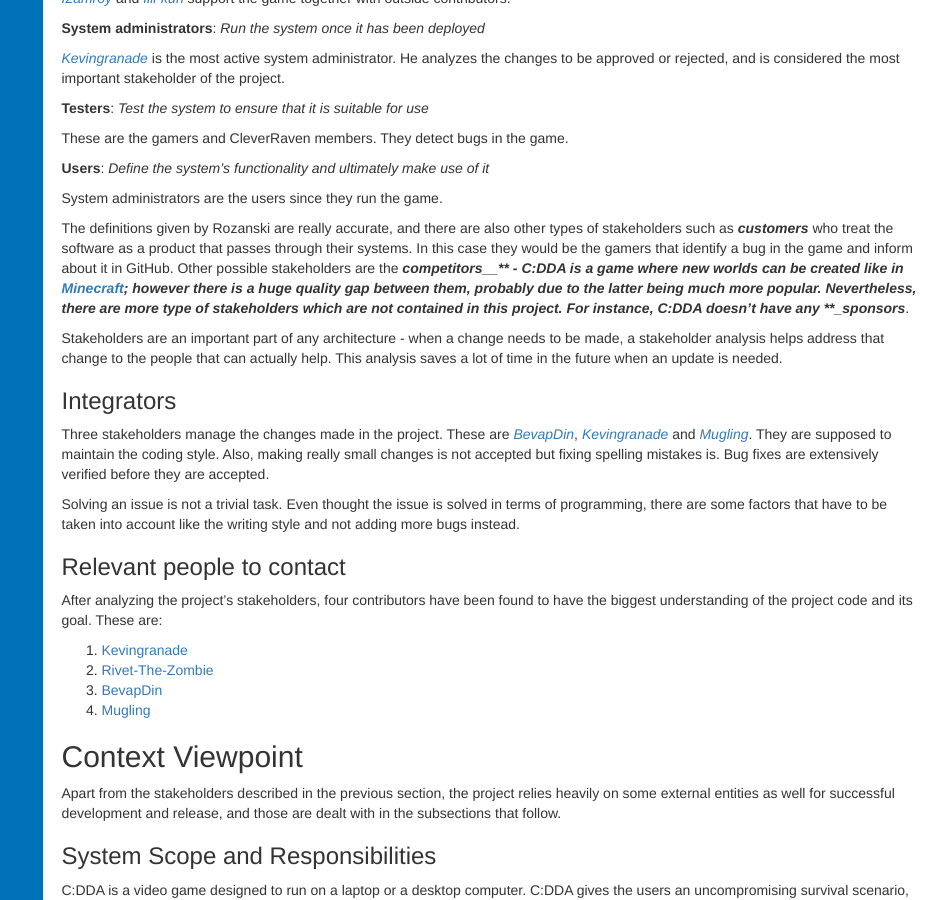
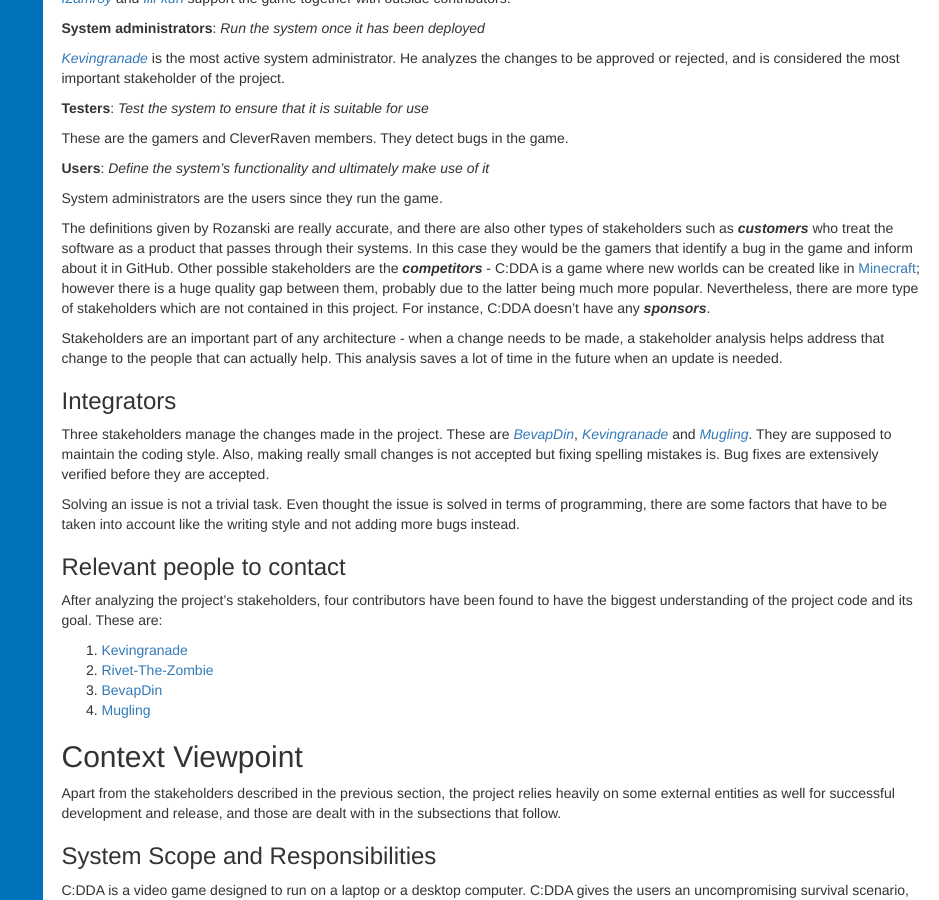
Before and after one commit to SERG-Delft/desosa2019, a Jekyll site: the page built from chapters/cataclysm/index.md, in a window 1280 px wide and 900 px high, scrolled down 1171 px. Shown: the whole window, without its empty margins (341-1280 px from the left). Built offline with Jekyll 4.4.1, drawn with Linux system fonts in a browser that asks for light colours; nearby versions of some CDN libraries.

Commit message:
Fix mismatched _ _ brackets

```diff
--- a/chapters/cataclysm/index.md
+++ b/chapters/cataclysm/index.md
@@ -89,7 +89,7 @@ These are the gamers and CleverRaven members. They detect bugs in the game.
 
 System administrators are the users since they run the game.
 
-The definitions given by Rozanski are really accurate, and there are also other types of stakeholders such as **_customers_** who treat the software as a product that passes through their systems. In this case they would be the gamers that identify a bug in the game and inform about it in GitHub. Other possible stakeholders are the **_competitors__** - C:DDA is a game where new worlds can be created like in [Minecraft](https://minecraft.uptodown.com/windows); however there is a huge quality gap between them, probably due to the latter being much more popular. Nevertheless, there are more type of stakeholders which are not contained in this project. For instance, C:DDA doesn't have any **_sponsors_**.
+The definitions given by Rozanski are really accurate, and there are also other types of stakeholders such as **_customers_** who treat the software as a product that passes through their systems. In this case they would be the gamers that identify a bug in the game and inform about it in GitHub. Other possible stakeholders are the **_competitors_** - C:DDA is a game where new worlds can be created like in [Minecraft](https://minecraft.uptodown.com/windows); however there is a huge quality gap between them, probably due to the latter being much more popular. Nevertheless, there are more type of stakeholders which are not contained in this project. For instance, C:DDA doesn't have any **_sponsors_**.
 
 Stakeholders are an important part of any architecture - when a change needs to be made, a stakeholder analysis helps address that change to the people that can actually help. This analysis saves a lot of time in the future when an update is needed.
 
```
